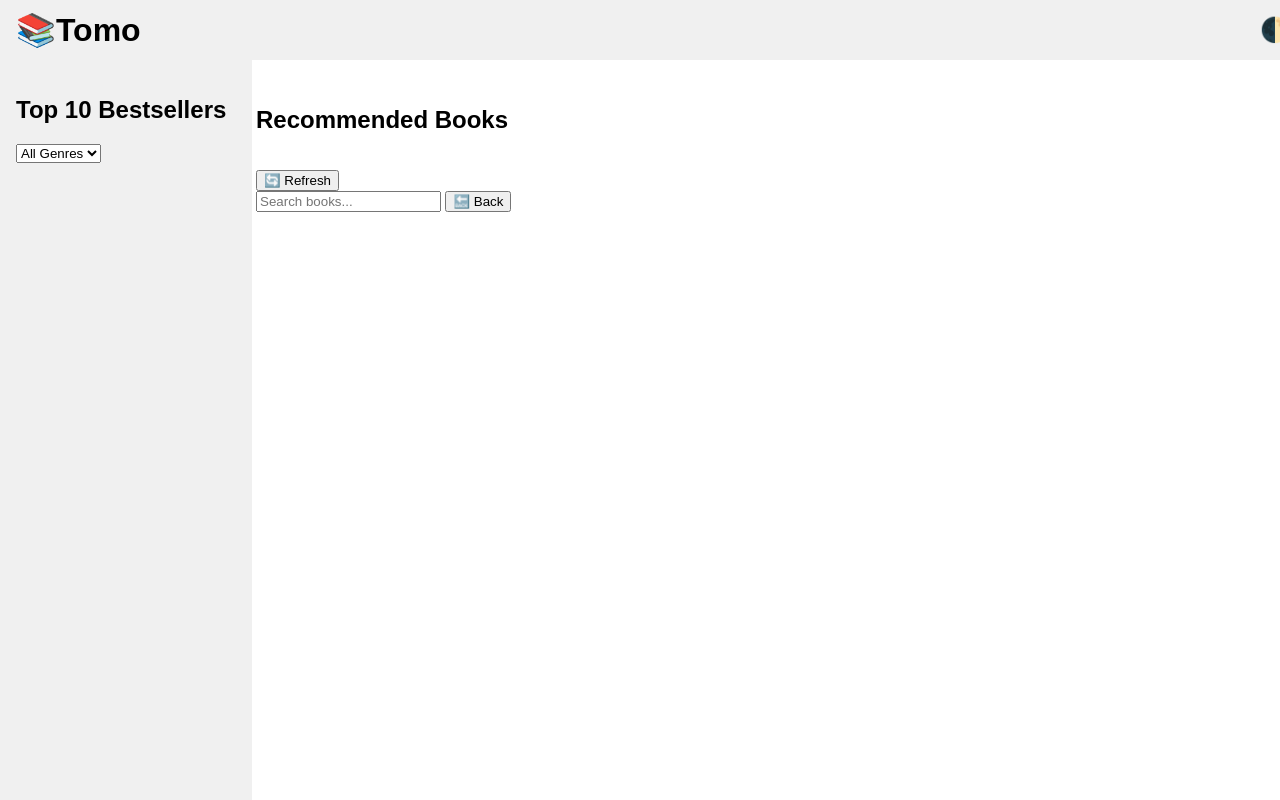
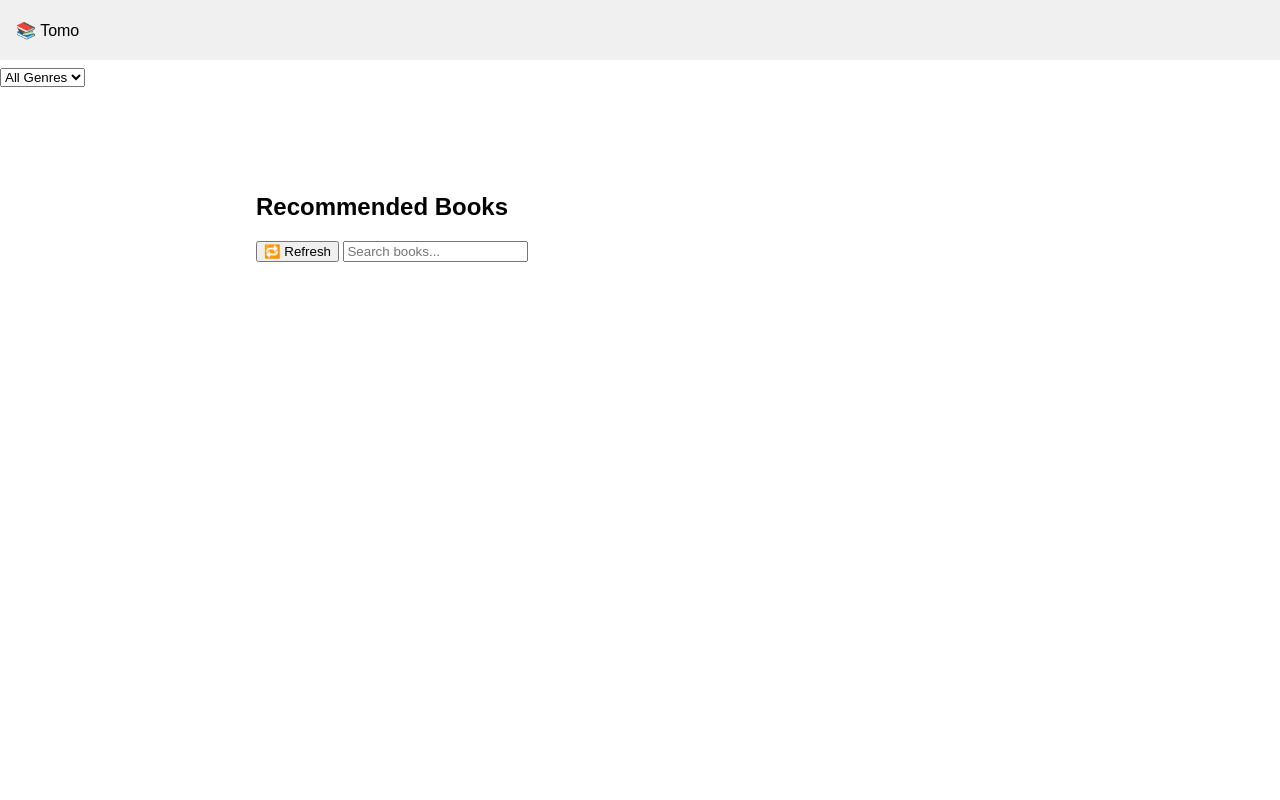
Before and after one commit to Yachirusama/booktracer_, a website: page public/index.html in a window 1280 px wide. Drawn offline with Linux system fonts and the light colour scheme; no server answers.

Commit message:
Update index.html

```diff
--- a/public/index.html
+++ b/public/index.html
@@ -4,36 +4,37 @@
   <meta charset="UTF-8" />
   <meta name="viewport" content="width=device-width, initial-scale=1.0"/>
   <title>Tomo Book Tracer</title>
+  <link href="https://fonts.googleapis.com/css2?family=Poppins:wght@600&display=swap" rel="stylesheet">
   <link rel="stylesheet" href="styles.css" />
 </head>
 <body>
   <header>
-    <h1>📚Tomo</h1>
-    <button id="theme-toggle" aria-label="Toggle theme">🌓</button>
+    <div class="logo">
+      <span class="icon">📚</span>
+      <span class="text">Tomo</span>
+    </div>
+    <button id="theme-toggle" aria-label="Toggle theme"></button>
   </header>
 
-  <aside id="bestseller-sidebar">
-    <h2>Top 10 Bestsellers</h2>
-    <select id="genreFilter">
-      <option value="all">All Genres</option>
-    </select>
-    <div id="bestseller-books"></div>
-  </aside>
+  <div class="container">
+    <aside id="sidebar">
+      <h2>Top 10 Bestsellers</h2>
+      <select id="genre-filter">
+        <option value="">All Genres</option>
+      </select>
+      <div id="bestsellers"></div>
+    </aside>
 
-  <main>
-    <section id="recommendations">
+    <main>
       <h2>Recommended Books</h2>
-      <div class="horizontal-scroll" id="recommended-books"></div>
-      <button id="refresh">🔄 Refresh</button>
-    </section>
-
-    <section id="search">
-      <input type="text" id="searchInput" placeholder="Search books..." />
-      <div id="autocomplete-results" class="autocomplete"></div>
-      <button id="backBtn">🔙 Back</button>
-      <div id="searchResults" class="grid-results"></div>
-    </section>
-  </main>
+      <div class="controls">
+        <button id="refresh">🔁 Refresh</button>
+        <input type="text" id="search" placeholder="Search books..." />
+        <button id="back" style="display: none;">🔙 Back</button>
+      </div>
+      <div id="book-results"></div>
+    </main>
+  </div>
 
   <script src="app.js"></script>
 </body>
```
